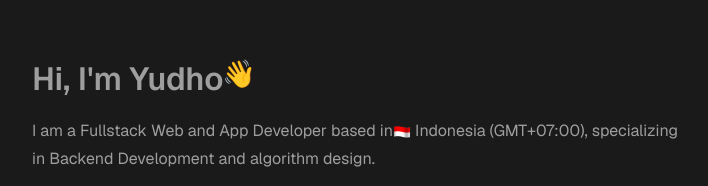
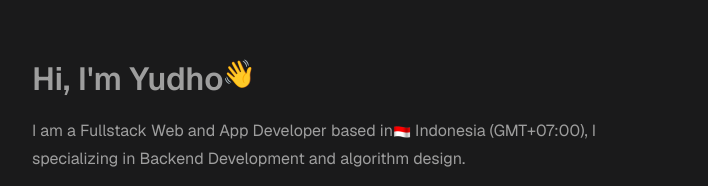
Before and after one commit to yudhopriyodl/Personal-Web-Portfolio-Yudho-01, a plain HTML site: page index.html in a window 1280 px wide. Shown: the part 215-401 px from the top of the page, without its empty margins (283-991 px from the left). Drawn offline with nearby package versions, Linux system fonts and the light colour scheme.

Commit message:
Update index.html

```diff
--- a/index.html
+++ b/index.html
@@ -66,7 +66,7 @@
 
         <p>
             I am a Fullstack Web and App Developer based in<img src="img/509.gif" alt="🇮🇩" width="18" class="emoji" /> Indonesia (GMT+07:00),
-            specializing in Backend Development and algorithm design.
+            I specializing in Backend Development and algorithm design.
         </p>
 
         <p>
```
